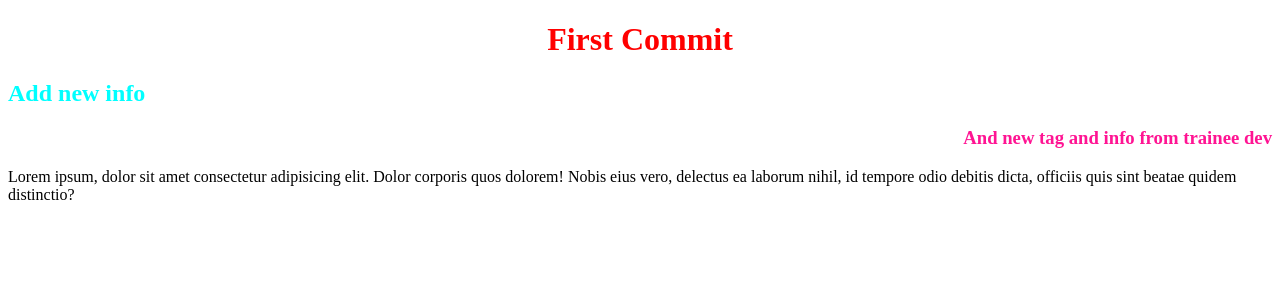
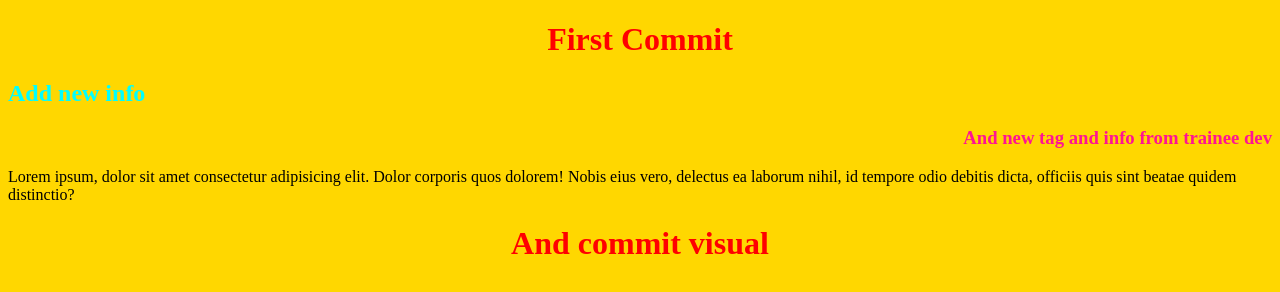
Before and after one commit to taraskundyk/advance-01, a plain HTML site: page index.html in a window 1280 px wide. Drawn offline with Linux system fonts and the light colour scheme.

Commit message:
my commit from visual

```diff
--- a/index.html
+++ b/index.html
@@ -11,6 +11,7 @@
     <h2>Add new info</h2>
     <h3>And new tag and info from trainee dev</h3>
     <p>Lorem ipsum, dolor sit amet consectetur adipisicing elit. Dolor corporis quos dolorem! Nobis eius vero, delectus ea laborum nihil, id tempore odio debitis dicta, officiis quis sint beatae quidem distinctio?</p>
+    <h1>And commit visual</h1>
 
 </body>
 </html>
--- a/main.css
+++ b/main.css
@@ -11,3 +11,7 @@ h3{
     color: deeppink;
     text-align: right;
 }
+
+body{
+    background-color: gold;
+}
```
